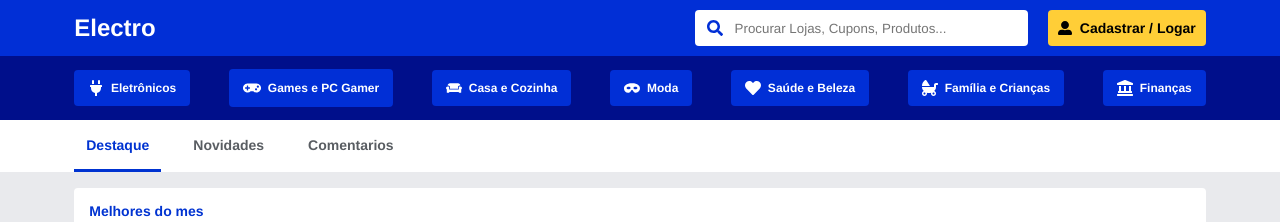
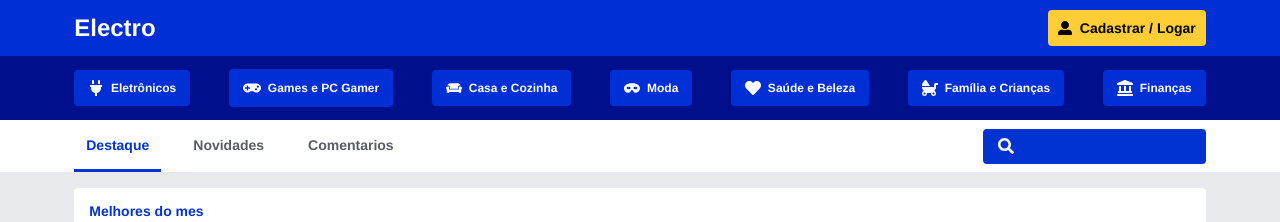
Before and after one commit to mfortunat0/Electro, a Next.js app in the folder frontend/: page / in a window 1280 px wide. Shown: the top 222 px of the page. Built offline with nearby package versions, Linux system fonts and the light colour scheme; no server answers.

Commit message:
reafactor: move topics to your own file

```diff
--- a/frontend/src/components/Navbar.tsx
+++ b/frontend/src/components/Navbar.tsx
@@ -1,12 +1,10 @@
 import {
   Button,
-  Input,
   ContainerForm,
   Nav,
-  Icon,
   Profile,
 } from "../styles/components/navbar";
-import { FaUserAlt, FaSearch, FaPlus } from "react-icons/fa";
+import { FaUserAlt, FaPlus } from "react-icons/fa";
 import { useContext } from "react";
 import { ModalContext } from "../contexts/ModalContext";
 import { UserContext } from "../contexts/UserContext";
@@ -18,10 +16,6 @@ export default function Navbar() {
     <Nav>
       <h1>Electro</h1>
       <ContainerForm onSubmit={(e) => e.preventDefault()}>
-        <Icon>
-          <FaSearch />
-        </Icon>
-        <Input placeholder="Procurar Lojas, Cupons, Produtos..." />
         {userStatus === "logged" ? (
           <>
             <Profile src="profile.jpg" />
--- /dev/null
+++ b/frontend/src/components/Topics.tsx
@@ -0,0 +1,41 @@
+import { useState } from "react";
+import {
+  Nav,
+  Link,
+  Input,
+  SearchWrapper,
+  Icon,
+} from "../styles/components/topics";
+import { FaSearch } from "react-icons/fa";
+
+export default function Topics() {
+  const [activeTab, setActiveTab] = useState("Destaque");
+  return (
+    <Nav>
+      <Link
+        isActive={activeTab === "Destaque"}
+        onClick={() => setActiveTab("Destaque")}
+      >
+        Destaque
+      </Link>
+      <Link
+        isActive={activeTab === "Novidades"}
+        onClick={() => setActiveTab("Novidades")}
+      >
+        Novidades
+      </Link>
+      <Link
+        isActive={activeTab === "Comentarios"}
+        onClick={() => setActiveTab("Comentarios")}
+      >
+        Comentarios
+      </Link>
+      <SearchWrapper>
+        <Icon>
+          <FaSearch />
+        </Icon>
+        <Input />
+      </SearchWrapper>
+    </Nav>
+  );
+}
--- a/frontend/src/pages/index.tsx
+++ b/frontend/src/pages/index.tsx
@@ -1,7 +1,6 @@
 import {
   Button,
   Nav,
-  Link,
   CardContainer,
   Container,
   TopContainer,
@@ -26,9 +25,9 @@ import ModalPost from "../components/ModalPost";
 import { ModalContext } from "../contexts/ModalContext";
 import axios from "axios";
 import { nanoid } from "nanoid";
+import Topics from "../components/Topics";
 
 export default function Home() {
-  const [activeTab, setActiveTab] = useState("Destaque");
   const [cards, setCards] = useState([]);
   const { loginVisibility, registerVisibility, postVisibility } = useContext(
     ModalContext
@@ -38,7 +37,7 @@ export default function Home() {
     setCards(await (await axios.get("http://localhost:3001/posts")).data);
   };
   useEffect(() => {
-    getCards();
+    // getCards();
   }, []);
 
   return (
@@ -72,26 +71,7 @@ export default function Home() {
           &nbsp; Finanças
         </Button>
       </Nav>
-      <Nav>
-        <Link
-          isActive={activeTab === "Destaque"}
-          onClick={() => setActiveTab("Destaque")}
-        >
-          Destaque
-        </Link>
-        <Link
-          isActive={activeTab === "Novidades"}
-          onClick={() => setActiveTab("Novidades")}
-        >
-          Novidades
-        </Link>
-        <Link
-          isActive={activeTab === "Comentarios"}
-          onClick={() => setActiveTab("Comentarios")}
-        >
-          Comentarios
-        </Link>
-      </Nav>
+      <Topics />
       <Highlights />
       <Container>
         <CardContainer>
--- a/frontend/src/styles/components/navbar.ts
+++ b/frontend/src/styles/components/navbar.ts
@@ -12,25 +12,6 @@ export const Nav = styled.nav`
   h1 {
     color: #fff;
   }
-`;
-
-export const Icon = styled.span`
-  border-radius: 4px 0 0 4px;
-  background-color: #fff;
-  height: 65%;
-  display: flex;
-  align-items: center;
-  padding-left: 12px;
-  color: #012fd6;
-`;
-
-export const Input = styled.input`
-  height: 65%;
-  border: unset;
-  outline: unset;
-  border-radius: 0 4px 4px 0;
-  padding: 12px;
-  width: 30%;
 `;
 
 export const Button = styled.button`
--- /dev/null
+++ b/frontend/src/styles/components/topics.ts
@@ -0,0 +1,68 @@
+import styled from "styled-components";
+
+interface ILink {
+  isActive: boolean;
+}
+
+export const Nav = styled.nav`
+  display: flex;
+  align-items: center;
+  height: 64px;
+  padding: 0 5.8vw;
+  :nth-child(2) {
+    background-color: #000f8b;
+    justify-content: space-between;
+  }
+  :nth-child(3) {
+    background-color: #fff;
+    height: 52px;
+  }
+`;
+
+export const Link = styled.a<ILink>`
+  color: ${(p) => (p.isActive ? "#0033D1" : "#595d62")};
+  border-bottom: 3px solid ${(p) => (p.isActive ? "#0033D1" : "transparent")};
+  height: 100%;
+  cursor: pointer;
+  margin-left: 20px;
+  display: flex;
+  align-items: center;
+  font-weight: bold;
+  padding: 0 12px;
+  font-size: 14px;
+  transition: color 0.3s, border 0.3s;
+  :first-child {
+    margin-left: 0px;
+  }
+  :hover {
+    color: #0033d1;
+  }
+`;
+
+export const SearchWrapper = styled.div`
+  display: flex;
+  justify-content: center;
+  align-items: center;
+  margin-left: auto;
+  height: 35px;
+`;
+
+export const Icon = styled.div`
+  border-radius: 4px 0 0 4px;
+  color: #fff;
+  display: flex;
+  justify-content: center;
+  align-items: center;
+  padding: 0 15px;
+  background-color: #0033d1;
+  height: 100%;
+`;
+
+export const Input = styled.input`
+  border-radius: 0 4px 4px 0;
+  border: unset;
+  outline: none;
+  background-color: #0033d1;
+  height: 100%;
+  color: #fff;
+`;
--- a/frontend/src/styles/index.ts
+++ b/frontend/src/styles/index.ts
@@ -1,8 +1,4 @@
 import styled from "styled-components";
-
-interface ILink {
-  isActive: boolean;
-}
 
 export const Nav = styled.nav`
   display: flex;
@@ -38,26 +34,6 @@ export const Button = styled.button`
   }
 `;
 
-export const Link = styled.a<ILink>`
-  color: ${(p) => (p.isActive ? "#0033D1" : "#595d62")};
-  border-bottom: 3px solid ${(p) => (p.isActive ? "#0033D1" : "transparent")};
-  height: 100%;
-  cursor: pointer;
-  margin-left: 20px;
-  display: flex;
-  align-items: center;
-  font-weight: bold;
-  padding: 0 12px;
-  font-size: 14px;
-  transition: color 0.3s, border 0.3s;
-  :first-child {
-    margin-left: 0px;
-  }
-  :hover {
-    color: #0033d1;
-  }
-`;
-
 export const Container = styled.div`
   display: flex;
   justify-content: space-between;
```
